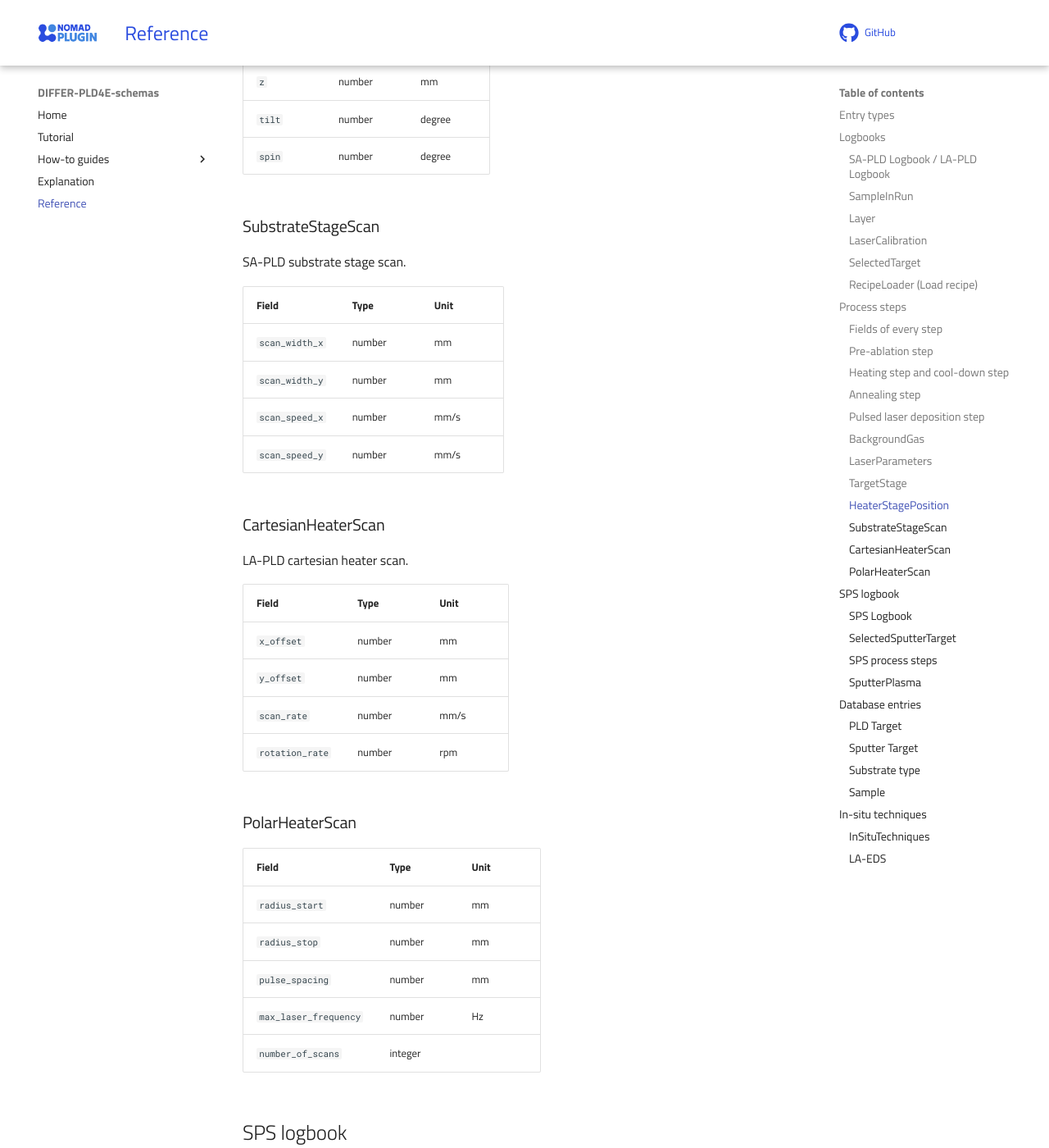
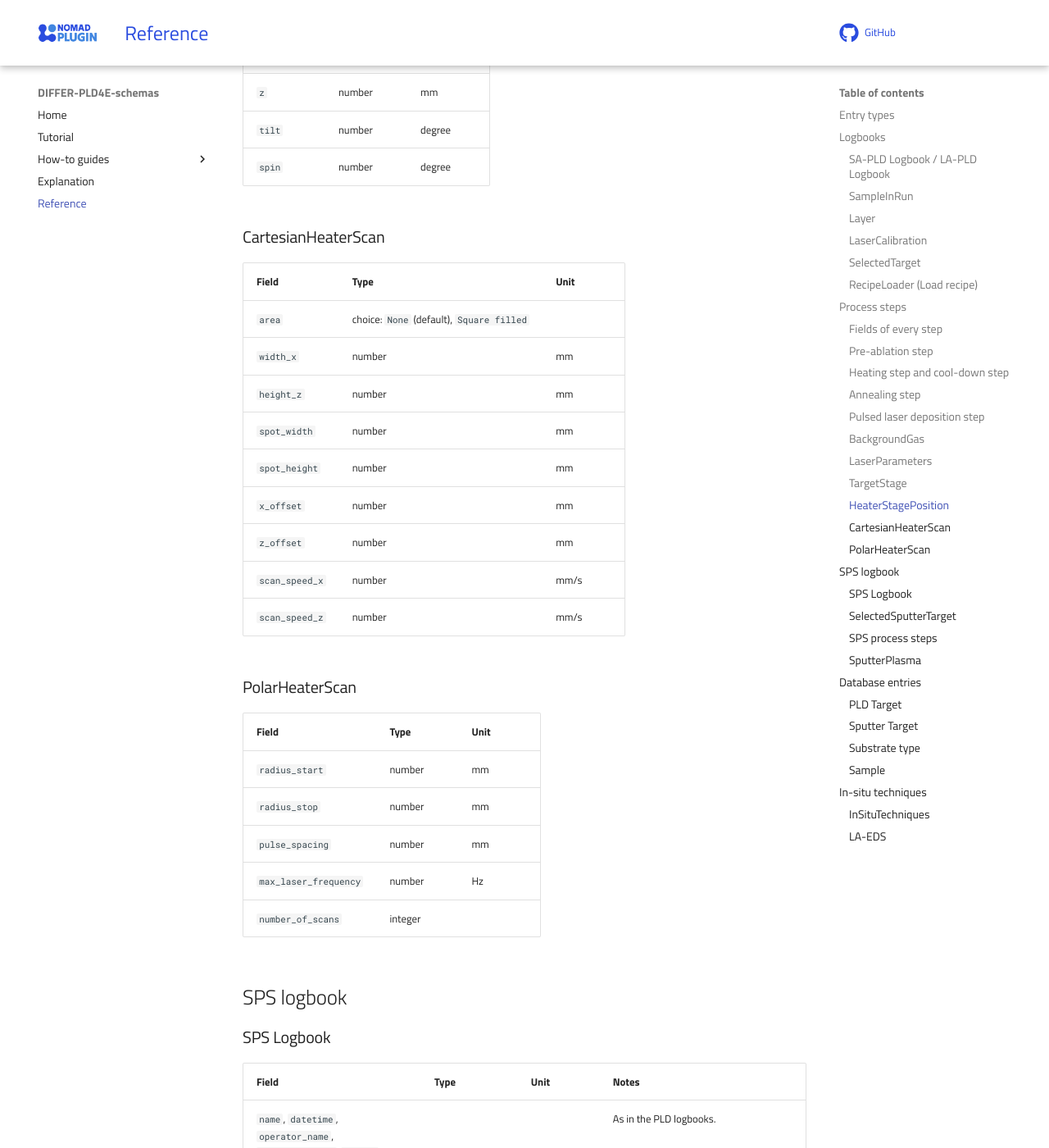
Before and after one commit to timval-differ/differ-pld4energy-schemas, an MkDocs documentation site: the page built from docs/reference/references.md, in a window 1280 px wide and 1400 px high, scrolled down 9424 px. Shown: the whole window at 82% size. Built offline with MkDocs 1.6.1 and Material for MkDocs 9.7.7, drawn with Linux system fonts in a browser that asks for light colours; comment, search, counter and statistics services are not loaded; some of the changed text lies outside the part shown.

Commit message:
update PLD heater and target stage fields

```diff
--- a/docs/reference/references.md
+++ b/docs/reference/references.md
@@ -178,19 +178,9 @@
 | `film_thickness` | number | nm | Thickness of the film grown in this step. |
 | `samples` | references to Sample | | The samples deposited on: all samples of the run (SA-PLD) or the chosen one (LA-PLD). |
 | `heater_stage_position` | sub-section | | [HeaterStagePosition](#heaterstageposition) |
-
-SA-PLD (`SAPLDDepositionStep`) adds:
-
-| Field | Type | Unit | Notes |
-| --- | --- | --- | --- |
-| `substrate_stage_scan` | yes/no | | Default no. When yes, `substrate_scan` is added on save. |
-| `substrate_scan` | sub-section | | [SubstrateStageScan](#substratestagescan) |
-
-LA-PLD (`LAPLDDepositionStep`) adds:
-
-| Field | Type | Unit | Notes |
-| --- | --- | --- | --- |
 | `heater_scan_type` | choice | | `Polar scan` (default), `Cartesian scan`. The matching sub-section is added on save. |
+| `heater_scan_axis` | choice | | `X`. |
+| `heater_size` | choice | | `25mm / 1"`. |
 | `polar_scan` | sub-section | | [PolarHeaterScan](#polarheaterscan) |
 | `cartesian_scan` | sub-section | | [CartesianHeaterScan](#cartesianheaterscan) |
 
@@ -225,14 +215,20 @@
 | Field | Type | Unit |
 | --- | --- | --- |
 | `start_x_position` | number | mm |
-| `x_offset` | number | mm |
 | `start_y_position` | number | mm |
-| `y_offset` | number | mm |
 | `start_z_position` | number | mm |
+| `target_select` | number | degree |
+| `scan_axis` | choice: `X` | |
+| `area` | choice: `None`, `Square filled` (default) | |
 | `scan_width_x` | number | mm |
 | `scan_width_y` | number | mm |
+| `spot_width` | number | mm |
+| `spot_height` | number | mm |
+| `x_offset` | number | mm |
+| `y_offset` | number | mm |
 | `scan_speed_x` | number | mm/s |
 | `scan_speed_y` | number | mm/s |
+| `target_size` | choice: `25mm / 1"` | |
 
 ### HeaterStagePosition
 
@@ -244,27 +240,19 @@
 | `tilt` | number | degree |
 | `spin` | number | degree |
 
-### SubstrateStageScan
-
-SA-PLD substrate stage scan.
+### CartesianHeaterScan
 
 | Field | Type | Unit |
 | --- | --- | --- |
-| `scan_width_x` | number | mm |
-| `scan_width_y` | number | mm |
+| `area` | choice: `None` (default), `Square filled` | |
+| `width_x` | number | mm |
+| `height_z` | number | mm |
+| `spot_width` | number | mm |
+| `spot_height` | number | mm |
+| `x_offset` | number | mm |
+| `z_offset` | number | mm |
 | `scan_speed_x` | number | mm/s |
-| `scan_speed_y` | number | mm/s |
-
-### CartesianHeaterScan
-
-LA-PLD cartesian heater scan.
-
-| Field | Type | Unit |
-| --- | --- | --- |
-| `x_offset` | number | mm |
-| `y_offset` | number | mm |
-| `scan_rate` | number | mm/s |
-| `rotation_rate` | number | rpm |
+| `scan_speed_z` | number | mm/s |
 
 ### PolarHeaterScan
 
```
Also changed, not shown: docs/how_to/contribute_to_this_plugin.md (+1 -1 lines), docs/how_to/use_the_dashboard.md (+4 -3 lines), 7 other files.
